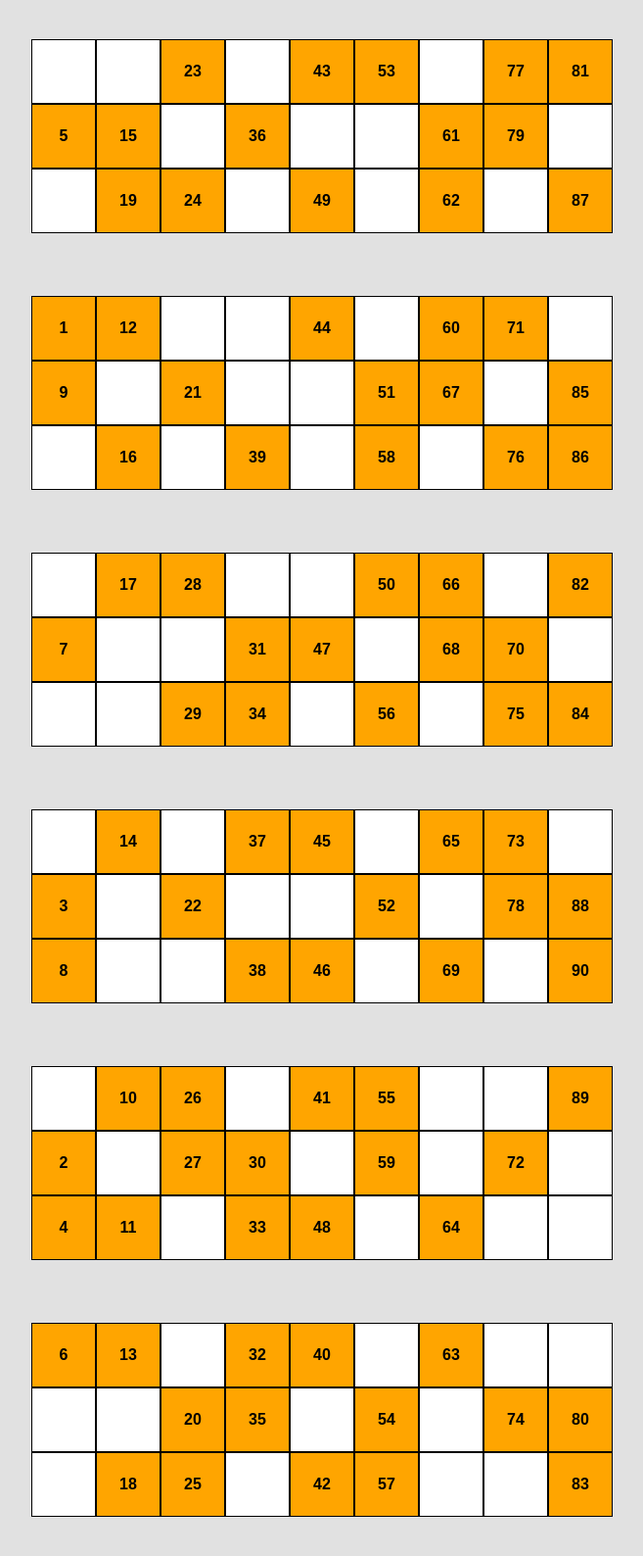
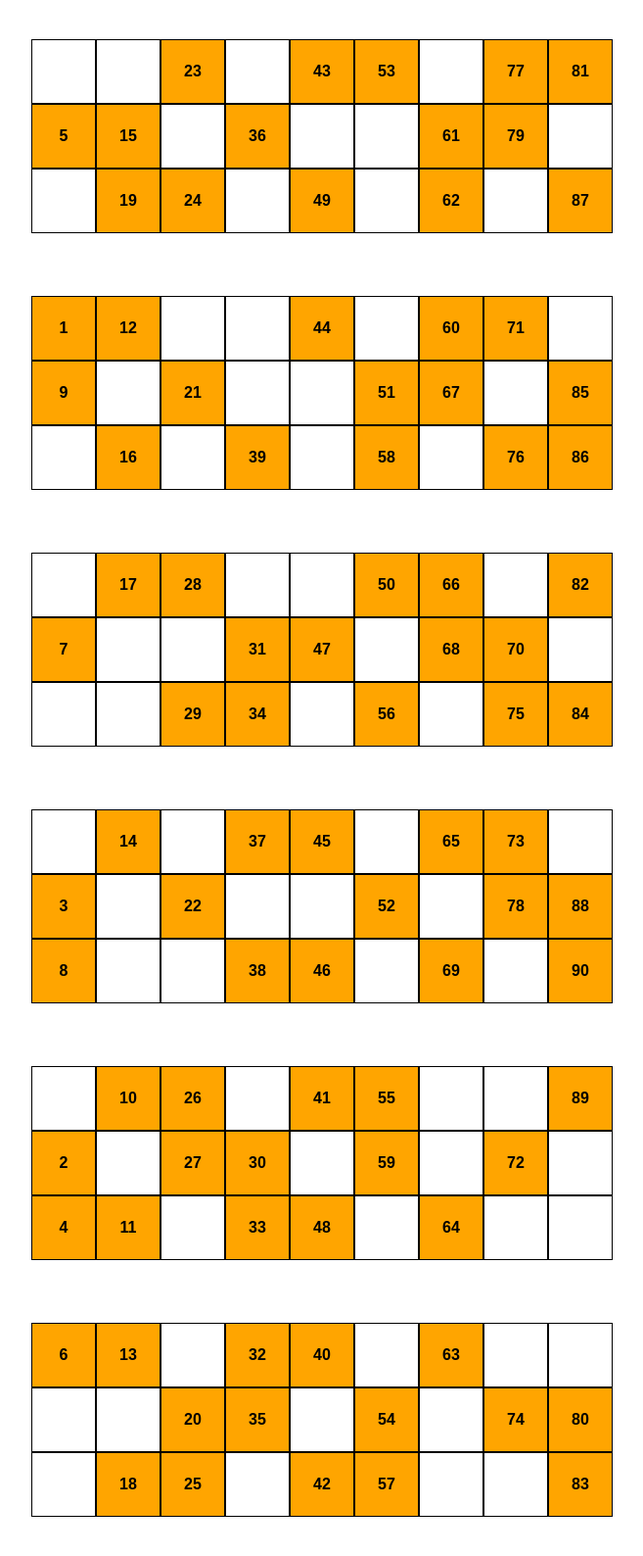
Before and after one commit to Alan2255/bingo, a Flask app: page / in a window 1280 px wide. Shown: the whole page at 98% size, without its empty margins (311-968 px from the left). Run offline with Flask 2, Linux system fonts and the light colour scheme.

Commit message:
Cambio el color del fondo de la pagina a blanco

```diff
--- a/templates/plantilla.html
+++ b/templates/plantilla.html
@@ -38,7 +38,7 @@
     </head>
 
     <!-- Cuerpo -->
-    <body style="background-color: #e1e1e1">
+    <body style="background-color: #ffffff">
 
         <!-- Talonario -->
         <div>
```
